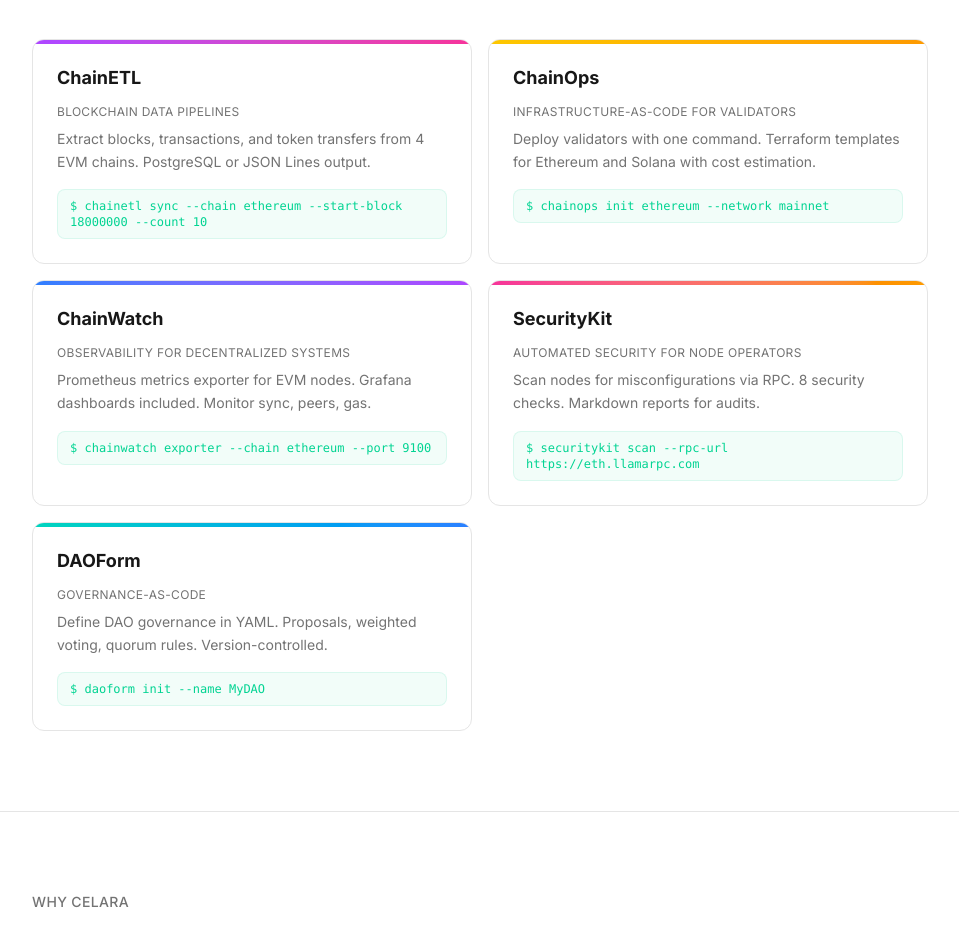
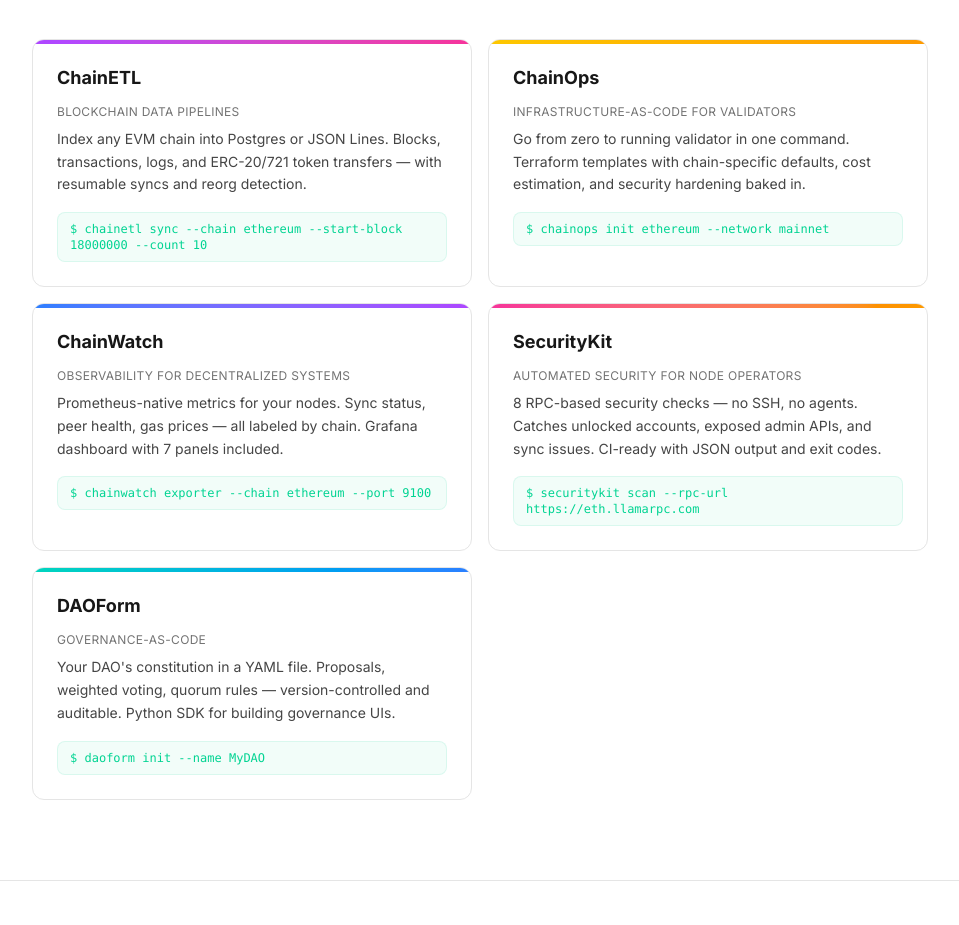
Before and after one commit to jtaylortech/celara, a Next.js app in the folder web/: page / in a window 1280 px wide. Shown: the part 860-1785 px from the top of the page, without its empty margins (160-1119 px from the left). Built offline with nearby package versions, Linux system fonts and the light colour scheme.

Commit message:
fix: sharper product descriptions, more visible detail text
Files: web/app/page.tsx
Why: Descriptions were generic feature lists. Now each tells you what the tool does and why it matters in one sentence. Detail text uses opacity-80 instead of muted color for better readability.

```diff
--- a/web/app/page.tsx
+++ b/web/app/page.tsx
@@ -4,7 +4,7 @@ const products = [
   {
     name: "ChainETL",
     desc: "Blockchain data pipelines",
-    detail: "Extract blocks, transactions, and token transfers from 4 EVM chains. PostgreSQL or JSON Lines output.",
+    detail: "Index any EVM chain into Postgres or JSON Lines. Blocks, transactions, logs, and ERC-20/721 token transfers — with resumable syncs and reorg detection.",
     href: "/chainetl",
     gradient: "from-purple-500 to-pink-500",
     cmd: "chainetl sync --chain ethereum --start-block 18000000 --count 10",
@@ -12,7 +12,7 @@ const products = [
   {
     name: "ChainOps",
     desc: "Infrastructure-as-Code for validators",
-    detail: "Deploy validators with one command. Terraform templates for Ethereum and Solana with cost estimation.",
+    detail: "Go from zero to running validator in one command. Terraform templates with chain-specific defaults, cost estimation, and security hardening baked in.",
     href: "/chainops",
     gradient: "from-yellow-400 to-amber-500",
     cmd: "chainops init ethereum --network mainnet",
@@ -20,7 +20,7 @@ const products = [
   {
     name: "ChainWatch",
     desc: "Observability for decentralized systems",
-    detail: "Prometheus metrics exporter for EVM nodes. Grafana dashboards included. Monitor sync, peers, gas.",
+    detail: "Prometheus-native metrics for your nodes. Sync status, peer health, gas prices — all labeled by chain. Grafana dashboard with 7 panels included.",
     href: "/chainwatch",
     gradient: "from-blue-500 to-purple-500",
     cmd: "chainwatch exporter --chain ethereum --port 9100",
@@ -28,7 +28,7 @@ const products = [
   {
     name: "SecurityKit",
     desc: "Automated security for node operators",
-    detail: "Scan nodes for misconfigurations via RPC. 8 security checks. Markdown reports for audits.",
+    detail: "8 RPC-based security checks — no SSH, no agents. Catches unlocked accounts, exposed admin APIs, and sync issues. CI-ready with JSON output and exit codes.",
     href: "/securitykit",
     gradient: "from-pink-500 to-amber-500",
     cmd: "securitykit scan --rpc-url https://eth.llamarpc.com",
@@ -36,7 +36,7 @@ const products = [
   {
     name: "DAOForm",
     desc: "Governance-as-Code",
-    detail: "Define DAO governance in YAML. Proposals, weighted voting, quorum rules. Version-controlled.",
+    detail: "Your DAO's constitution in a YAML file. Proposals, weighted voting, quorum rules — version-controlled and auditable. Python SDK for building governance UIs.",
     href: "/daoform",
     gradient: "from-teal-400 to-blue-500",
     cmd: "daoform init --name MyDAO",
@@ -122,7 +122,7 @@ export default function Home() {
                   </span>
                 </div>
                 <p className="text-xs text-[var(--muted)] uppercase tracking-wide mb-2">{product.desc}</p>
-                <p className="text-sm text-[var(--muted)] leading-relaxed mb-4">{product.detail}</p>
+                <p className="text-sm opacity-80 leading-relaxed mb-4">{product.detail}</p>
                 <code className="block text-xs text-emerald-400 bg-emerald-400/5 border border-emerald-400/10 px-3 py-2 rounded-lg font-mono">
                   $ {product.cmd}
                 </code>
```
